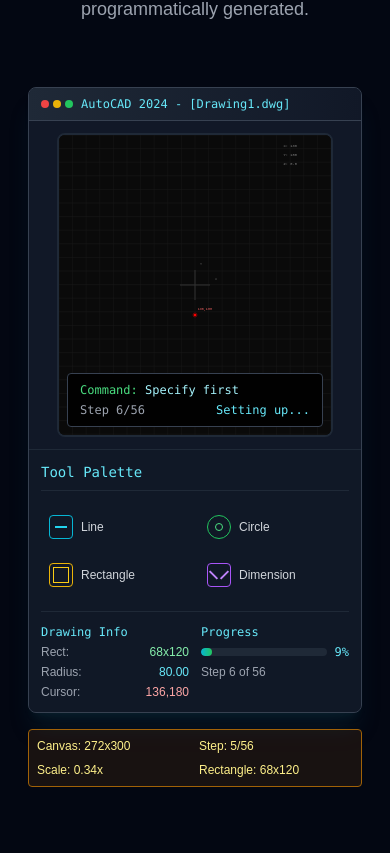
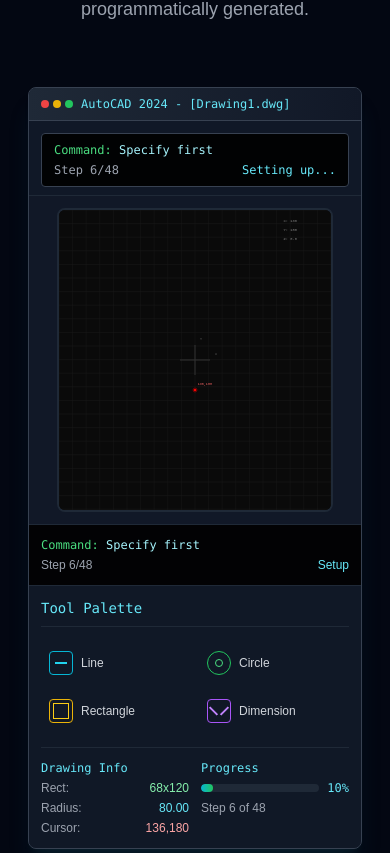
Before and after one commit to anaf-prog/fe-course, a Next.js app: page / in a window 390 px wide. Shown: the part 1411-2264 px from the top of the page. Built offline with nearby package versions, Linux system fonts and the light colour scheme.

Commit message:
update animasi demo untuk tampilan mobile

```diff
--- a/src/app/animation/ACADAnimation.jsx
+++ b/src/app/animation/ACADAnimation.jsx
@@ -61,7 +61,6 @@
     return () => clearInterval(cursorInterval)
   }, [])
 
-  // Animation steps - FIXED untuk sinkronisasi antara command dan gambar
   useEffect(() => {
     let typingInterval
     let typeWriter
@@ -80,8 +79,6 @@
         } else {
           clearInterval(typingInterval)
 
-          // Timer untuk berpindah ke step berikutnya
-          // Gunakan delay dari step yang sesuai dengan animasi
           stepTimer = setTimeout(() => {
             setCurrentStep(prev => {
               const nextStep = prev + 1
@@ -92,7 +89,6 @@
       }, 40) // Kecepatan typing: 40ms per karakter
 
     } else {
-      // Ketika mencapai akhir, tunggu 3 detik lalu reset ke awal
       typeWriter = setTimeout(() => {
         setCurrentStep(0)
         setCommandText('')
@@ -106,7 +102,6 @@
     }
   }, [currentStep])
 
-  // Canvas drawing animation - DIUBAH untuk sinkronisasi yang lebih baik
   useEffect(() => {
     if (!canvasReady || !canvasRef.current) return
 
@@ -122,14 +117,11 @@
       // Clear canvas terlebih dahulu
       ctx.clearRect(0, 0, canvas.width, canvas.height)
 
-      // Pastikan canvas memiliki ukuran yang benar
       if (canvas.width === 0 || canvas.height === 0) {
         canvas.width = isMobile ? 400 : 800
         canvas.height = isMobile ? 300 : 500
       }
 
-      // Gambar animasi berdasarkan currentStep
-      // Jika currentStep melebihi jumlah step, gambar step terakhir
       const stepToDraw = Math.min(currentStep, animationSteps.length - 1)
       drawCanvas(ctx, canvas.width, canvas.height, stepToDraw, time, canvasDimensions)
 
@@ -193,24 +185,10 @@
         </div>
 
         <div className="flex flex-col lg:flex-row">
-          {/* Main Drawing Area */}
-          <div className="lg:w-3/4 p-3 sm:p-6">
-            <div className="relative flex justify-center">
-              <div className="relative bg-gray-950 rounded-lg border-2 border-gray-800 overflow-hidden">
-                <canvas
-                  ref={canvasRef}
-                  className="block"
-                  style={{
-                    width: isMobile ? '100%' : '800px',
-                    maxWidth: '100%',
-                    height: isMobile ? '300px' : '500px',
-                    background: '#0a0a0a'
-                  }}
-                />
-
           {/* Command Display untuk mobile */}
           {isMobile && (
-                  <div className="absolute bottom-2 left-2 right-2 bg-black/90 border border-gray-700 px-3 py-2 rounded text-xs font-mono backdrop-blur-sm">
+            <div className="w-full px-3 pt-3 pb-2 bg-gray-900/80 border-b border-gray-800">
+              <div className="bg-black/90 border border-gray-700 px-3 py-2 rounded text-xs font-mono backdrop-blur-sm">
                 <div className="text-green-400 text-xs">
                   Command: <span className="text-cyan-200">{commandText}</span>
                   <span className={`ml-1 ${showCursor ? 'opacity-100' : 'opacity-0'}`}>▌</span>
@@ -232,7 +210,23 @@
                   </span>
                 </div>
               </div>
+            </div>
           )}
+
+          {/* Main Drawing Area */}
+          <div className="lg:w-3/4 p-3 sm:p-6">
+            <div className="relative flex justify-center">
+              <div className="relative bg-gray-950 rounded-lg border-2 border-gray-800 overflow-hidden">
+                <canvas
+                  ref={canvasRef}
+                  className="block"
+                  style={{
+                    width: isMobile ? '100%' : '800px',
+                    maxWidth: '100%',
+                    height: isMobile ? '300px' : '500px',
+                    background: '#0a0a0a'
+                  }}
+                />
 
               </div>
             </div>
@@ -245,6 +239,8 @@
             dotPos={dotPos}
             isMobile={isMobile}
             canvasDimensions={canvasDimensions}
+            commandText={commandText}
+            showCursor={showCursor}
           />
         </div>
 
@@ -273,25 +269,6 @@
         )}
       </div>
 
-      {/* Debug info untuk mobile */}
-      {isMobile && process.env.NODE_ENV === 'development' && (
-        <div className="mt-4 p-2 bg-yellow-900/20 border border-yellow-700 rounded text-xs text-yellow-200">
-          <div className="grid grid-cols-2 gap-2">
-            <div>
-              Canvas: {canvasDimensions.width}x{canvasDimensions.height}
-            </div>
-            <div>
-              Step: {currentStep}/{animationSteps.length}
-            </div>
-            <div>
-              Scale: {(canvasDimensions.width/800).toFixed(2)}x
-            </div>
-            <div>
-              Rectangle: {Math.round(200 * (canvasDimensions.width/800))}x{Math.round(200 * (canvasDimensions.height/500))}
-            </div>
-          </div>
-        </div>
-      )}
     </div>
   )
 }
--- a/src/app/animation/ACADPallete.jsx
+++ b/src/app/animation/ACADPallete.jsx
@@ -1,10 +1,37 @@
-const ACADPalette = ({ currentStep, animationSteps, dotPos, isMobile, canvasDimensions }) => {
+const ACADPalette = ({ currentStep, animationSteps, dotPos, isMobile, canvasDimensions, commandText, showCursor }) => {
   // Hitung ukuran yang di-scaling
   const scaledRectWidth = Math.round(200 * (canvasDimensions?.width / 800) || 200)
   const scaledRectHeight = Math.round(200 * (canvasDimensions?.height / 500) || 200)
 
   return (
-    <div className={`${isMobile ? 'w-full' : 'lg:w-1/4'} p-3 sm:p-6 ${isMobile ? 'border-t' : 'border-l'} border-gray-800 bg-gray-900/50`}>
+    <div className={`${isMobile ? 'w-full' : 'lg:w-1/4'} ${isMobile ? 'border-t' : 'border-l'} border-gray-800 bg-gray-900/50`}>
+      {/* Command Display untuk mobile - sekarang ada di sini */}
+      {isMobile && commandText !== undefined && (
+        <div className="p-3 border-b border-gray-800 bg-black/90">
+          <div className="text-green-400 text-xs font-mono mb-1">
+            Command: <span className="text-cyan-200">{commandText}</span>
+            <span className={`ml-1 ${showCursor ? 'opacity-100' : 'opacity-0'}`}>▌</span>
+          </div>
+          <div className="text-gray-400 text-xs flex justify-between">
+            <span>
+              {currentStep < animationSteps.length ?
+                `Step ${currentStep + 1}/${animationSteps.length}` :
+                'Complete'}
+            </span>
+            <span className="text-cyan-300">
+              {currentStep < 6 ? 'Setup' :
+              currentStep < 15 ? 'Rectangle' :
+              currentStep < 20 ? 'Circle' :
+              currentStep < 30 ? 'Dimensions' :
+              currentStep < 37 ? 'Triangle' :
+              currentStep < 46 ? 'Triangle Dims' :
+              'Complete'}
+            </span>
+          </div>
+        </div>
+      )}
+
+      <div className="p-3 sm:p-6">
       {isMobile ? (
         // Mobile layout - more compact
         <div className="space-y-4">
@@ -87,7 +114,6 @@
           </div>
         </div>
       ) : (
-        // Desktop layout
         <>
           <h3 className="text-cyan-300 font-mono mb-4 text-sm border-b border-gray-800 pb-2">
             Tool Palette
@@ -178,6 +204,7 @@
           </div>
         </>
       )}
+      </div>
     </div>
   )
 }
--- a/src/app/animation/animationData.ts
+++ b/src/app/animation/animationData.ts
@@ -56,42 +56,34 @@
   { cmd: "Specify radius:", delay: 700 },
   { cmd: "80", delay: 1200 }, // RADIUS 80
   { cmd: "Command: _DIMLINEAR", delay: 1000 },
-  { cmd: "Specify first extension line origin:", delay: 700 },
   { cmd: "Select horizontal line", delay: 600 },
   { cmd: "Horizontal dimension added", delay: 1500 },
   { cmd: "Command: _DIMLINEAR", delay: 1000 },
-  { cmd: "Specify first extension line origin:", delay: 700 },
   { cmd: "Select vertical line", delay: 600 },
   { cmd: "Vertical dimension added", delay: 1500 },
   { cmd: "Command: _DIMRADIUS", delay: 1000 },
   { cmd: "Select arc or circle:", delay: 700 },
   { cmd: "Radius dimension added", delay: 1500 },
   // ===== TAMBAHAN SEGITIGA =====
-  { cmd: "Command: _POLYGON", delay: 1000 },
-  { cmd: "Enter number of sides:", delay: 700 },
-  { cmd: "3", delay: 600 }, // SEGITIGA
-  { cmd: "Specify center of polygon:", delay: 700 },
-  { cmd: "150,300", delay: 600 }, // CENTER SEGITIGA (kiri dari rectangle)
-  { cmd: "Enter an option [Inscribed/Circumscribed]:", delay: 700 },
-  { cmd: "I", delay: 600 }, // INSCRIBED IN CIRCLE
-  { cmd: "Specify radius of circle:", delay: 700 },
-  { cmd: "60", delay: 1200 }, // RADIUS 60
+  { cmd: "Command: _LINE", delay: 1000 },
+  { cmd: "Specify first point:", delay: 700 },
+  { cmd: "150,240", delay: 600 }, // VERTEX 1 (kiri atas)
+  { cmd: "Specify next point:", delay: 700 },
+  { cmd: "90,360", delay: 800 }, // VERTEX 2 (bawah kiri)
+  { cmd: "Specify next point:", delay: 700 },
+  { cmd: "210,360", delay: 800 }, // VERTEX 3 (bawah kanan)
+  { cmd: "Specify next point:", delay: 700 },
+  { cmd: "C", delay: 1000 }, // CLOSE SEGITIGA
   { cmd: "Command: _DIMALIGNED", delay: 1000 },
-  { cmd: "Specify first extension line origin:", delay: 700 },
   { cmd: "Select triangle side 1", delay: 600 },
   { cmd: "Aligned dimension added", delay: 1500 },
   { cmd: "Command: _DIMALIGNED", delay: 1000 },
-  { cmd: "Specify first extension line origin:", delay: 700 },
   { cmd: "Select triangle side 2", delay: 600 },
   { cmd: "Aligned dimension added", delay: 1500 },
   { cmd: "Command: _DIMALIGNED", delay: 1000 },
-  { cmd: "Specify first extension line origin:", delay: 700 },
   { cmd: "Select triangle side 3", delay: 600 },
   { cmd: "Aligned dimension added", delay: 1500 },
   // =============================
-  { cmd: "Command: _ZOOM", delay: 800 },
-  { cmd: "All/Center/Dynamic/Extents/...", delay: 800 },
-  { cmd: "E", delay: 1000 },
   { cmd: "Regenerating model...", delay: 2000 },
 ]
 
@@ -111,9 +103,6 @@
   x2: 90, y2: 360,   // Vertex 2 (bawah kiri)
   x3: 210, y3: 360   // Vertex 3 (bawah kanan)
 }
-
-export const triangleCenter = { x: 150, y: 300 } // Center of triangle
-export const triangleRadius = 60
 
 export const circleCenter: CircleCenter = { x: 400, y: 300 } // Center of rectangle
 export const circleRadius: number = 80
@@ -139,10 +128,14 @@
     case 18: // Circle radius
       return { x: 480, y: 300, animating: true, fromX: 400, fromY: 300, toX: 480, toY: 300 }
     // ===== TAMBAHAN UNTUK SEGITIGA =====
-    case 31: // Triangle center point
-      return { x: 150, y: 300 }
-    case 33: // Triangle radius
-      return { x: 150, y: 240, animating: true, fromX: 150, fromY: 300, toX: 150, toY: 240 }
+    case 31: // Triangle vertex 1
+      return { x: 150, y: 240 }
+    case 33: // Triangle vertex 2
+      return { x: 90, y: 360, animating: true, fromX: 150, fromY: 240, toX: 90, toY: 360 }
+    case 35: // Triangle vertex 3
+      return { x: 210, y: 360, animating: true, fromX: 90, fromY: 360, toX: 210, toY: 360 }
+    case 37: // Close triangle
+      return { x: 150, y: 240, animating: true, fromX: 210, fromY: 360, toX: 150, toY: 240 }
     // ==================================
     default:
       return { x: 400, y: 300 } // Default position
```
Also changed, not shown: src/app/animation/canvasUtils.ts (+55 -33 lines), src/components/navbar/Navbar.tsx (+1 -8 lines). Lines whose indentation alone changed are shown as unchanged.
